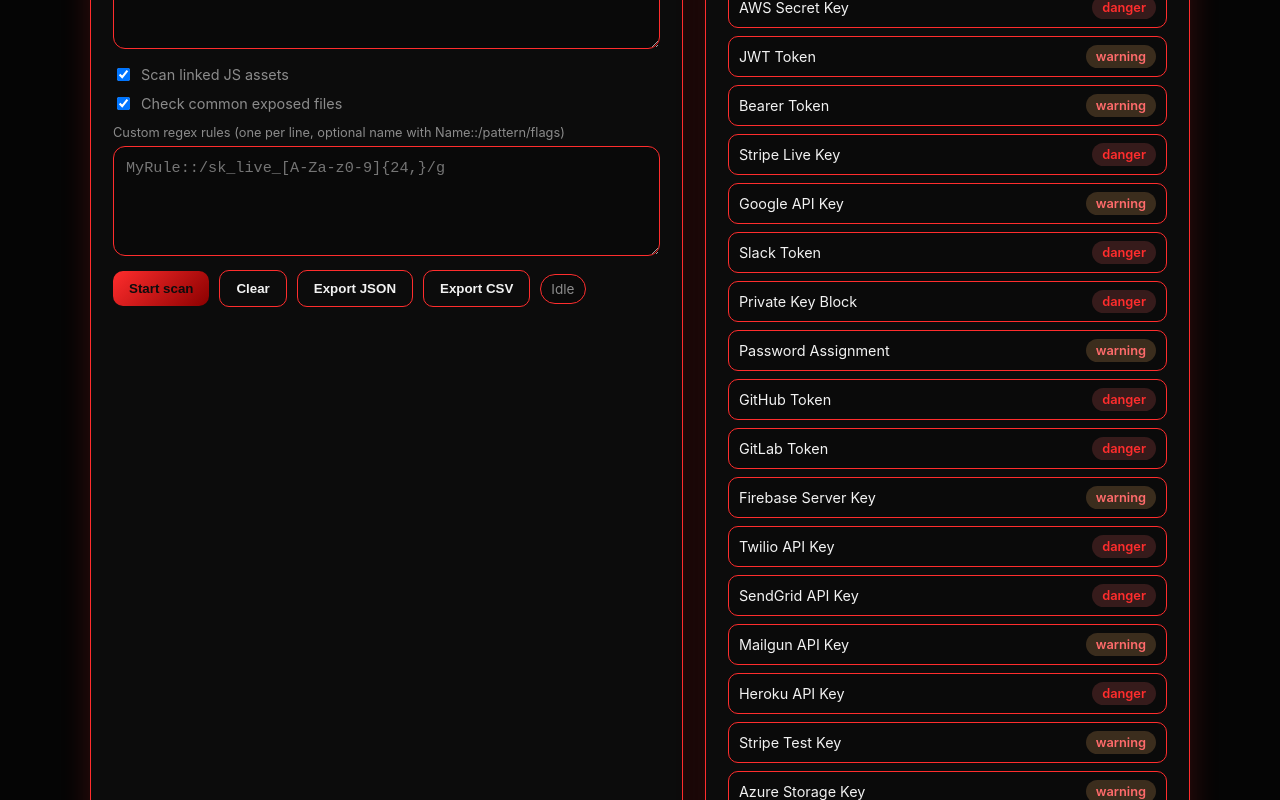
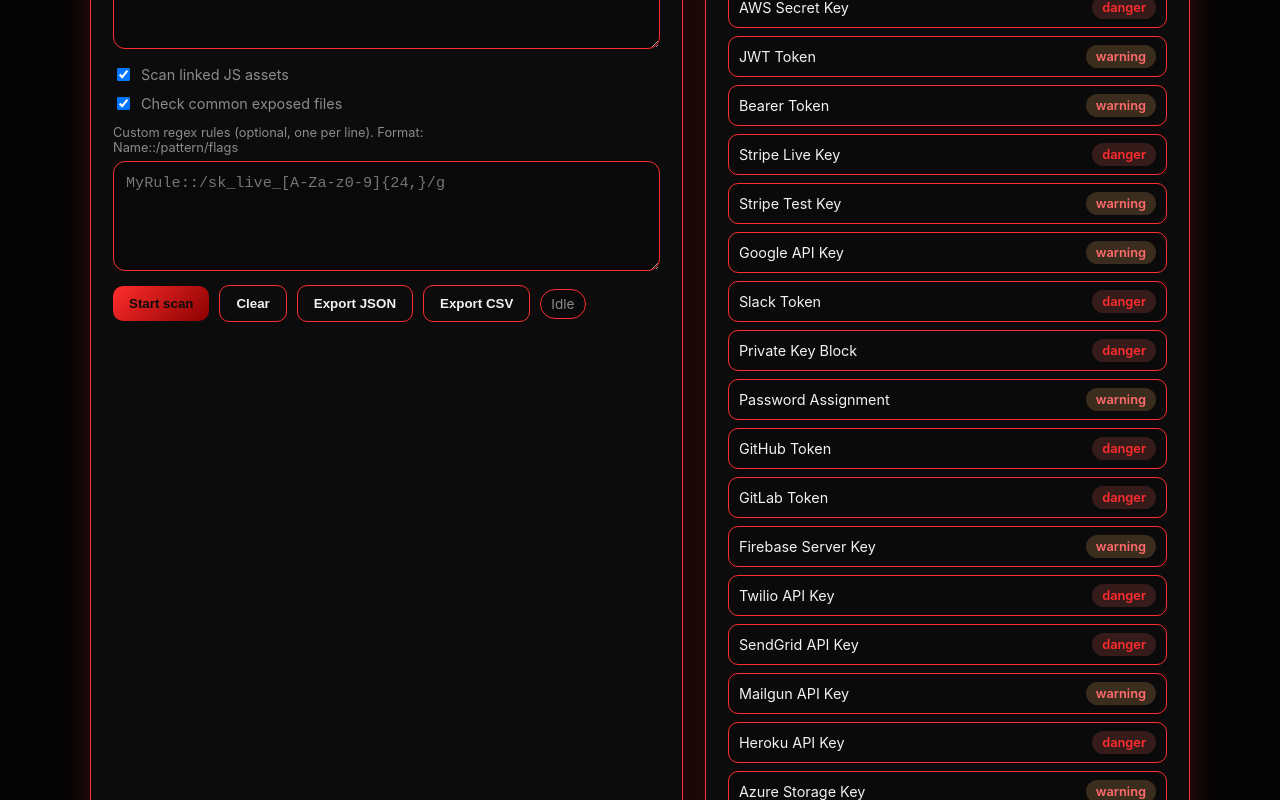
Before and after one commit to Murtsi/API-Scanner, a React (Vite) app: page / in a window 1280 px wide. Shown: the part 340-1140 px from the top of the page. Built offline with nearby package versions, Linux system fonts and the light colour scheme.

Commit message:
Detection updates and info on scan

```diff
--- a/src/App.jsx
+++ b/src/App.jsx
@@ -4,7 +4,7 @@
 import ResultsPanel from "./components/ResultsPanel.jsx";
 import RulesPanel from "./components/RulesPanel.jsx";
 
-const PATTERNS = [
+const BASE_RULES = [
   {
     name: "Generic API Key",
     severity: "warning",
@@ -40,6 +40,12 @@
     severity: "danger",
     regex: /sk_live_[0-9a-zA-Z]{24,}/g,
     example: "sk_live_...",
+  },
+  {
+    name: "Stripe Test Key",
+    severity: "warning",
+    regex: /sk_test_[0-9a-zA-Z]{24,}/g,
+    example: "sk_test_...",
   },
   {
     name: "Google API Key",
@@ -108,12 +114,6 @@
     example: "heroku...",
   },
   {
-    name: "Stripe Test Key",
-    severity: "warning",
-    regex: /sk_test_[0-9a-zA-Z]{24,}/g,
-    example: "sk_test_...",
-  },
-  {
     name: "Azure Storage Key",
     severity: "warning",
     regex: /AccountKey=([A-Za-z0-9+/=]{88})/g,
@@ -131,13 +131,65 @@
     regex: /(?:api[_-]?key|secret|token|access[_-]?key|private[_-]?key)\s*[:=]\s*["'`]?([A-Za-z0-9+/=_-]{24,})["'`]?/gi,
     example: "token=...",
   },
-  {
-    name: "High-Entropy String",
-    severity: "warning",
-    regex: /[A-Za-z0-9+/=_-]{40,}/g,
-    example: "<long random string>",
-  },
 ];
+
+const EXPOSED_PATHS = [
+  "/.env",
+  "/.env.local",
+  "/.git/config",
+  "/config.json",
+  "/settings.json",
+  "/swagger.json",
+  "/openapi.json",
+  "/swagger/v1/swagger.json",
+  "/robots.txt",
+  "/sitemap.xml",
+  "/backup.zip",
+  "/backup.tar.gz",
+];
+
+const MAX_ASSETS = 10;
+const MAX_MATCHES = 6;
+const MAX_ENTROPY_MATCHES = 8;
+const ENTROPY_THRESHOLD = 3.6;
+
+const safeRegex = (pattern, flags) => {
+  try {
+    const cleanFlags = flags.includes("g") ? flags : `${flags}g`;
+    return new RegExp(pattern, cleanFlags);
+  } catch {
+    return null;
+  }
+};
+
+const parseUrls = (value) =>
+  value
+    .split(/\r?\n/)
+    .map((line) => line.trim())
+    .filter(Boolean);
+
+const getEntropy = (value) => {
+  const counts = new Map();
+  for (const char of value) {
+    counts.set(char, (counts.get(char) || 0) + 1);
+  }
+  const length = value.length;
+  let entropy = 0;
+  for (const count of counts.values()) {
+    const p = count / length;
+    entropy -= p * Math.log2(p);
+  }
+  return entropy;
+};
+
+const buildCsv = (rows) =>
+  rows
+    .map((row) =>
+      row
+        .map((cell) => `"${String(cell).replace(/"/g, '""')}"`)
+        .join(",")
+    )
+    .join("\n");
 
 export default function App() {
   const [urlsInput, setUrlsInput] = useState("");
@@ -149,14 +201,47 @@
     scanAssets: true,
     checkExposed: true,
   });
-  const patterns = useMemo(() => PATTERNS, []);
 
-  const urls = useMemo(() => {
-    return urlsInput
+  const urls = useMemo(() => parseUrls(urlsInput), [urlsInput]);
+
+  const customRules = useMemo(() => {
+    return customRulesInput
       .split(/\r?\n/)
       .map((line) => line.trim())
+      .filter(Boolean)
+      .map((line, index) => {
+        let name = `Custom Rule ${index + 1}`;
+        let patternText = line;
+        let flags = "g";
+
+        if (line.includes("::")) {
+          const [left, right] = line.split("::").map((part) => part.trim());
+          name = left || name;
+          patternText = right || "";
+        }
+
+        if (!patternText) return null;
+
+        if (patternText.startsWith("/") && patternText.lastIndexOf("/") > 0) {
+          const lastSlash = patternText.lastIndexOf("/");
+          flags = patternText.slice(lastSlash + 1) || "g";
+          patternText = patternText.slice(1, lastSlash);
+        }
+
+        const regex = safeRegex(patternText, flags);
+        if (!regex) return null;
+
+        return {
+          name,
+          severity: "warning",
+          regex,
+          example: patternText,
+        };
+      })
       .filter(Boolean);
-  }, [urlsInput]);
+  }, [customRulesInput]);
+
+  const rules = useMemo(() => [...BASE_RULES, ...customRules], [customRules]);
 
   const updateStatus = (url, status, badge) => {
     setStatusRows((prev) => {
@@ -170,94 +255,27 @@
     });
   };
 
-  const parseCustomRules = () => {
-    const lines = customRulesInput
-      .split(/\r?\n/)
-      .map((line) => line.trim())
-      .filter(Boolean);
-
-    const rules = [];
-    lines.forEach((line, index) => {
-      let name = `Custom Rule ${index + 1}`;
-      let patternText = line;
-      let flags = "g";
-
-      if (line.includes("::")) {
-        const [left, right] = line.split("::").map((part) => part.trim());
-        name = left || name;
-        patternText = right || "";
-      }
-
-      if (!patternText) {
-        return;
-      }
-
-      if (patternText.startsWith("/") && patternText.lastIndexOf("/") > 0) {
-        const lastSlash = patternText.lastIndexOf("/");
-        flags = patternText.slice(lastSlash + 1) || "g";
-        patternText = patternText.slice(1, lastSlash);
-      }
-
-      try {
-        const regex = new RegExp(patternText, flags.includes("g") ? flags : `${flags}g`);
-        rules.push({
-          name,
-          severity: "warning",
-          regex,
-          example: patternText,
-        });
-      } catch {
-        // ignore invalid regex
-      }
-    });
-
-    return rules;
-  };
-
-  const customRules = useMemo(() => parseCustomRules(), [customRulesInput]);
-
-  const combinedPatterns = useMemo(() => {
-    return [...patterns, ...customRules];
-  }, [patterns, customRules]);
-
-  const shannonEntropy = (value) => {
-    const map = new Map();
-    for (const char of value) {
-      map.set(char, (map.get(char) || 0) + 1);
-    }
-    const length = value.length;
-    let entropy = 0;
-    for (const count of map.values()) {
-      const p = count / length;
-      entropy -= p * Math.log2(p);
-    }
-    return entropy;
-  };
-
-  const findHighEntropyStrings = (content) => {
-    const matches = content.match(/[A-Za-z0-9+/=_-]{40,}/g) || [];
-    const findings = matches.filter((match) => shannonEntropy(match) >= 3.6);
-    return findings.slice(0, 8).map((match) => match);
-  };
-
-  const extractMatches = (content, sourceLabel = "HTML") => {
-    const findings = combinedPatterns
+  const extractFindings = (content, sourceLabel) => {
+    const matches = rules
       .map((rule) => {
-        const matches = [...content.matchAll(rule.regex)];
-        if (!matches.length) return null;
+        const found = [...content.matchAll(rule.regex)];
+        if (!found.length) return null;
         return {
           rule: rule.name,
           severity: rule.severity,
-          matches: matches.map((match) => match[0]).slice(0, 6),
-          total: matches.length,
+          matches: found.map((match) => match[0]).slice(0, MAX_MATCHES),
+          total: found.length,
           source: sourceLabel,
         };
       })
       .filter(Boolean);
 
-    const entropyMatches = findHighEntropyStrings(content);
+    const entropyMatches = (content.match(/[A-Za-z0-9+/=_-]{40,}/g) || [])
+      .filter((match) => getEntropy(match) >= ENTROPY_THRESHOLD)
+      .slice(0, MAX_ENTROPY_MATCHES);
+
     if (entropyMatches.length) {
-      findings.push({
+      matches.push({
         rule: "High-Entropy String",
         severity: "warning",
         matches: entropyMatches,
@@ -266,10 +284,10 @@
       });
     }
 
-    return findings;
+    return matches;
   };
 
-  const extractAssetUrls = (html, baseUrl) => {
+  const extractAssets = (html, baseUrl) => {
     try {
       const doc = new DOMParser().parseFromString(html, "text/html");
       const scripts = Array.from(doc.querySelectorAll("script[src]")).map((el) => el.getAttribute("src"));
@@ -277,75 +295,62 @@
       const candidates = [...scripts, ...links]
         .filter(Boolean)
         .filter((src) => src.endsWith(".js") || src.includes(".js?"));
-
       const urls = candidates.map((src) => new URL(src, baseUrl).toString());
-      return Array.from(new Set(urls)).slice(0, 10);
+      return Array.from(new Set(urls)).slice(0, MAX_ASSETS);
     } catch {
       return [];
     }
   };
 
-  const checkCommonPaths = async (url) => {
-    const paths = [
-      "/.env",
-      "/.env.local",
-      "/.git/config",
-      "/config.json",
-      "/settings.json",
-      "/swagger.json",
-      "/openapi.json",
-      "/swagger/v1/swagger.json",
-      "/robots.txt",
-      "/sitemap.xml",
-      "/backup.zip",
-      "/backup.tar.gz",
-    ];
-
+  const checkExposedFiles = async (url) => {
     try {
       const origin = new URL(url).origin;
-      const checks = [];
+      const hits = [];
 
-      for (const path of paths) {
+      for (const path of EXPOSED_PATHS) {
         const target = `${origin}${path}`;
         try {
           const response = await fetch(target, { method: "GET", mode: "cors" });
           if (response.ok) {
-            checks.push({ path, status: response.status });
+            hits.push({ path, status: response.status });
           }
         } catch {
-          // ignore fetch errors for these paths
+          // ignore fetch errors
         }
       }
 
-      return checks;
+      return hits;
     } catch {
       return [];
     }
   };
 
-  const scanUrl = async (url) => {
+  const scanTarget = async (url) => {
     updateStatus(url, "Scanning", "warning");
+
     try {
       const response = await fetch(url, { mode: "cors" });
       if (!response.ok) {
         throw new Error(`HTTP ${response.status}`);
       }
-      const text = await response.text();
-      const findings = extractMatches(text, "HTML");
+
+      const html = await response.text();
+      const findings = extractFindings(html, "HTML");
+      let assetsScanned = 0;
       let assetFindings = [];
-      let assetsScanned = 0;
       let exposedFiles = [];
 
       if (scanOptions.scanAssets) {
-        const assetUrls = extractAssetUrls(text, url);
+        const assetUrls = extractAssets(html, url);
         assetsScanned = assetUrls.length;
+
         for (const assetUrl of assetUrls) {
           try {
             const assetResponse = await fetch(assetUrl, { mode: "cors" });
             if (!assetResponse.ok) continue;
             const assetText = await assetResponse.text();
             assetFindings = assetFindings.concat(
-              extractMatches(assetText, `Asset: ${assetUrl}`)
+              extractFindings(assetText, `Asset: ${assetUrl}`)
             );
           } catch {
             // ignore asset fetch errors
@@ -354,16 +359,15 @@
       }
 
       if (scanOptions.checkExposed) {
-        exposedFiles = await checkCommonPaths(url);
+        exposedFiles = await checkExposedFiles(url);
       }
 
-      const mergedFindings = [...findings, ...assetFindings];
       updateStatus(url, "Done", "success");
       setResults((prev) => [
         ...prev,
         {
           url,
-          findings: mergedFindings,
+          findings: [...findings, ...assetFindings],
           assetsScanned,
           exposedFiles,
           error: null,
@@ -395,7 +399,7 @@
     setScanSummary(`Scanning ${urls.length} URL${urls.length > 1 ? "s" : ""}...`);
 
     for (const url of urls) {
-      await scanUrl(url);
+      await scanTarget(url);
     }
 
     setScanSummary("Scan complete");
@@ -419,9 +423,7 @@
   };
 
   const exportCsv = () => {
-    const rows = [
-      ["URL", "Rule", "Severity", "Source", "Match"],
-    ];
+    const rows = [["URL", "Rule", "Severity", "Source", "Match"]];
 
     results.forEach((result) => {
       result.findings.forEach((finding) => {
@@ -437,8 +439,7 @@
       });
     });
 
-    const csv = rows.map((row) => row.map((cell) => `"${String(cell).replace(/"/g, '""')}"`).join(",")).join("\n");
-    const blob = new Blob([csv], { type: "text/csv" });
+    const blob = new Blob([buildCsv(rows)], { type: "text/csv" });
     const link = document.createElement("a");
     link.href = URL.createObjectURL(blob);
     link.download = "scan-results.csv";
@@ -466,7 +467,7 @@
           />
           <ResultsPanel results={results} />
         </section>
-        <RulesPanel patterns={combinedPatterns} />
+        <RulesPanel patterns={rules} />
       </div>
       <footer>Built for quick reconnaissance. Always handle discoveries responsibly.</footer>
     </div>
--- a/src/components/RulesPanel.jsx
+++ b/src/components/RulesPanel.jsx
@@ -3,8 +3,8 @@
     <aside className="card">
       <h2>Detection rules</h2>
       <p className="muted">
-        This scanner detects common patterns. It does not guarantee
-        completeness.
+        Built-in rules plus any custom regex you add below. Results are best
+        effort and may include false positives.
       </p>
 
       <div className="legend">
--- a/src/components/ScannerPanel.jsx
+++ b/src/components/ScannerPanel.jsx
@@ -14,10 +14,10 @@
 }) {
   return (
     <div className="scanner">
-      <h2>Scan websites</h2>
+      <h2>Target list</h2>
       <p className="muted">
-        Paste one URL per line. The scanner fetches HTML and searches for
-        common API key, token, and secret patterns.
+        One URL per line. The scan checks HTML, optional JS assets, and common
+        exposed files for secrets and keys.
       </p>
 
       <textarea
@@ -56,7 +56,11 @@
       </div>
 
       <div className="custom-rules">
-        <label className="muted small">Custom regex rules (one per line, optional name with Name::/pattern/flags)</label>
+        <label className="muted small">
+          Custom regex rules (optional, one per line). Format:
+          <br />
+          Name::/pattern/flags
+        </label>
         <textarea
           value={customRulesInput}
           onChange={(event) => setCustomRulesInput(event.target.value)}
```
Also changed, not shown: src/components/ResultsPanel.jsx (+22 -20 lines), 1 other file (tests, documents, lock files or other folders).
